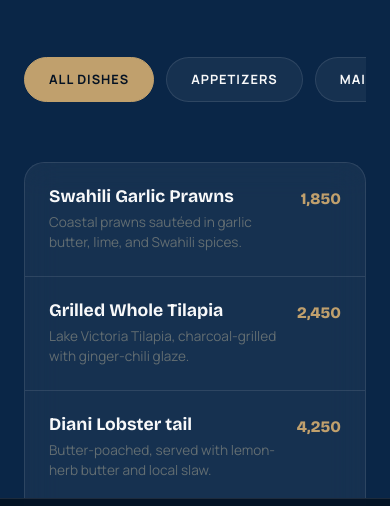
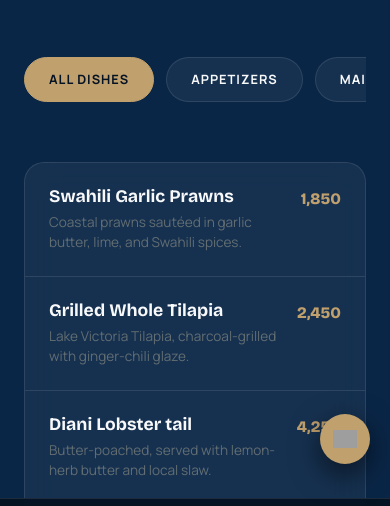
Before and after one commit to EllyOnunga/azure, a website: page menu.html in a window 390 px wide. Shown: the part 285-791 px from the top of the page. Drawn offline with nearby package versions, Linux system fonts and the light colour scheme; grey boxes are pictures that could not be loaded.

Commit message:
fix: Restore missing footer components and stabilize ToastTab button responsiveness.

```diff
--- a/css/modern-custom.css
+++ b/css/modern-custom.css
@@ -106,7 +106,7 @@ img {
     position: fixed;
     bottom: 30px;
     right: 30px;
-    z-index: 2500; /* Ensure it floats above the bottom-nav (2000) */
+    z-index: 3000; /* Ensure it stays on top of all other elements */
     border-radius: 50%;
     width: 60px;
     height: 60px;
--- a/menu.html
+++ b/menu.html
@@ -207,6 +207,11 @@
         </div>
     </footer>
 
+    <!-- Online Ordering Sticky Button -->
+    <a href="https://order.toasttab.com/azurebay" class="floating-cta btn-solid" aria-label="Order Online">
+        <img src="images/icon-order.svg" alt="Order" width="24" onerror="this.src='https://cdn-icons-png.flaticon.com/512/1170/1170678.png'">
+    </a>
+
     <nav class="bottom-nav">
         <a href="index.html" class="bottom-nav-item">
             <svg width="24" height="24" viewBox="0 0 24 24" fill="none" stroke="currentColor" stroke-width="2"><path d="M3 9l9-7 9 7v11a2 2 0 0 1-2 2H5a2 2 0 0 1-2-2z"/></svg>
```
Also changed, not shown: reserve-table.html (+5 -0 lines).
